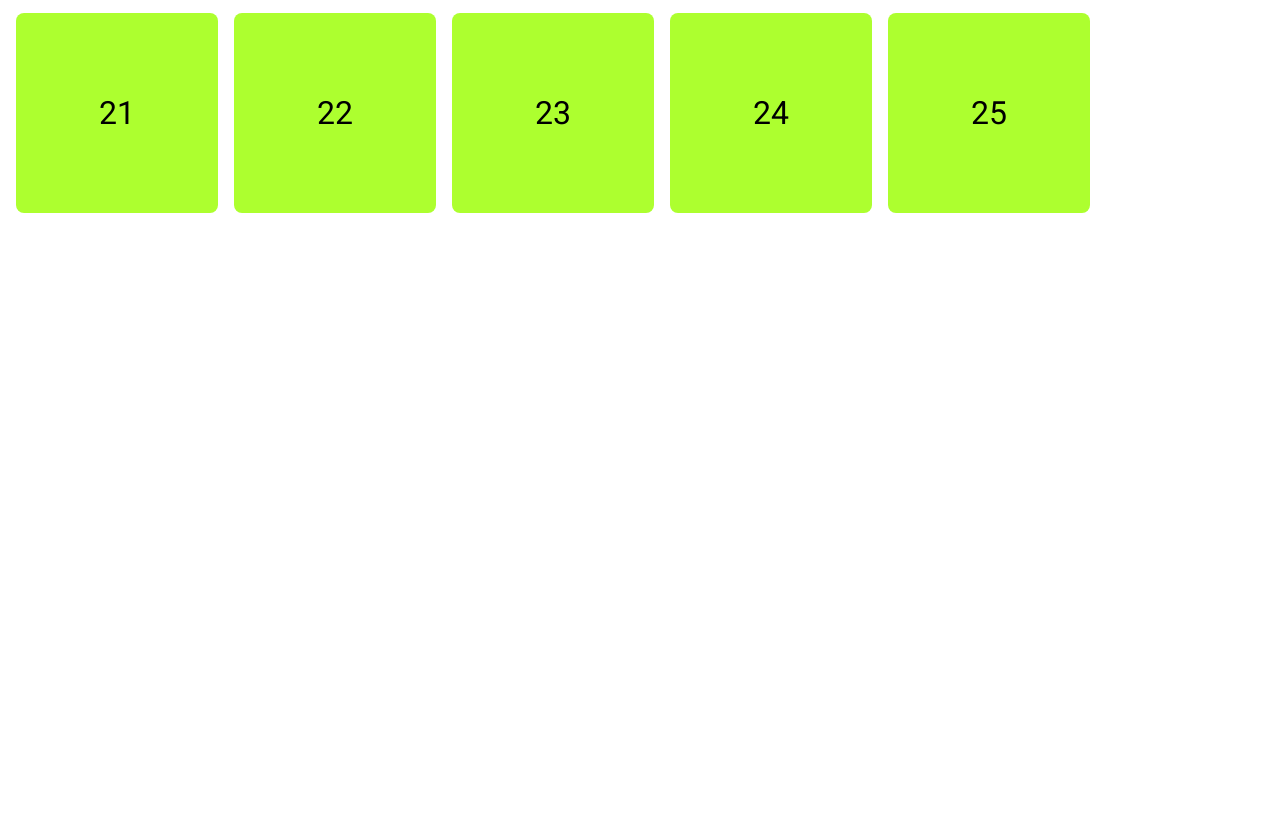
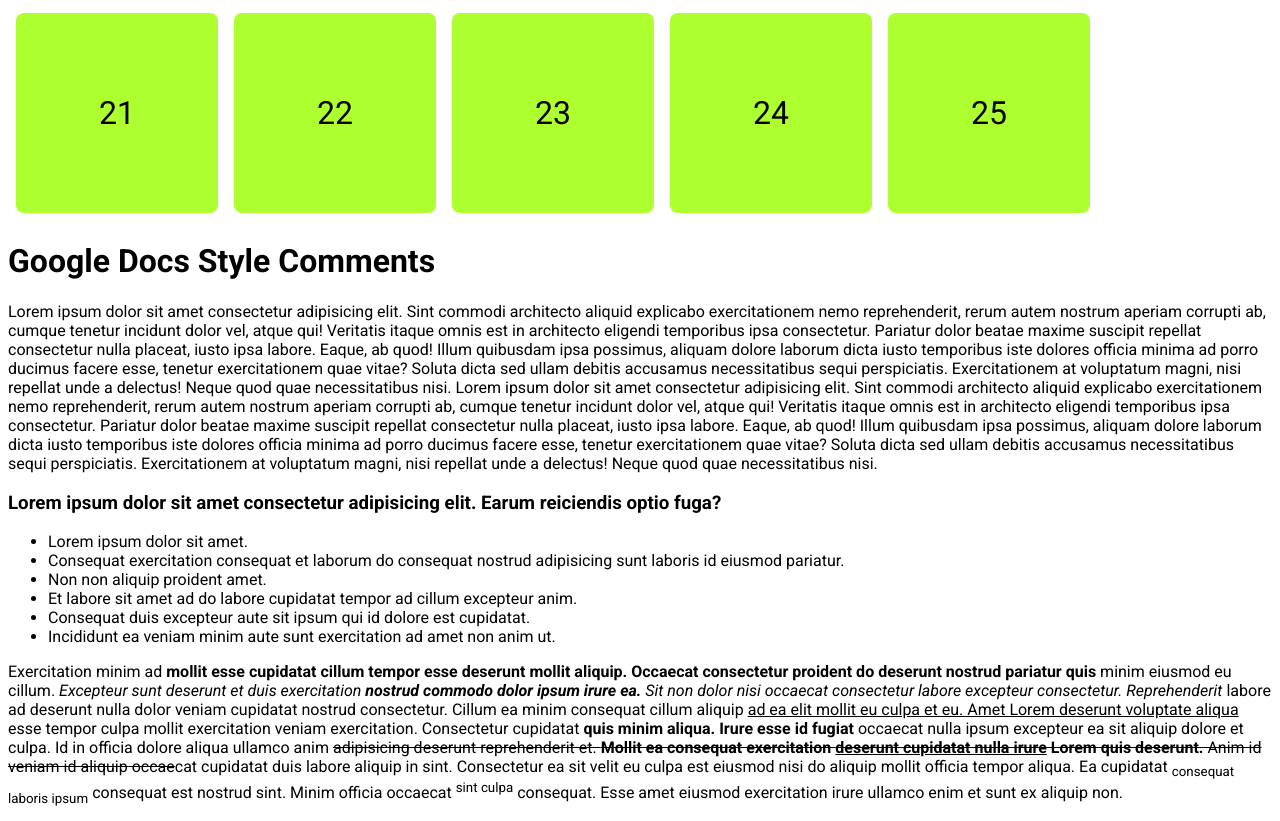
Before and after one commit to snippyly/snippyly-demo-html, a plain HTML site: page public/index.html in a window 1280 px wide. Shown: the part 899-1720 px from the top of the page. Before the commit the page ends 1128 px from the top, so only its background shows below. Drawn offline with Linux system fonts and the light colour scheme.

Commit message:
Updated snippyly to 1.0.33. Added text comments feature.

```diff
--- a/public/index.html
+++ b/public/index.html
@@ -60,6 +60,10 @@
             justify-content: center;
             align-items: center;
             font-size: 32px;
+        }
+
+        .text-comments-container {
+            padding: 24px;
         }
 
         @media (max-width: 700px) {
@@ -148,7 +152,54 @@
         <div class="box" id="box24"><span>24</span></div>
         <div class="box" id="box25"><span>25</span></div>
     </div>
-    <script type="module" src="https://cdn.jsdelivr.net/npm/@snippyly/sdk@1.0.32/snippyly.js" onload="loadSnippyly()">
+    <div className='text-comments-container'>
+        <h1>Google Docs Style Comments</h1>
+        <p>Lorem ipsum dolor sit amet consectetur adipisicing elit. Sint commodi architecto aliquid explicabo
+            exercitationem nemo reprehenderit, rerum autem nostrum aperiam corrupti ab, cumque tenetur incidunt dolor
+            vel, atque qui! Veritatis itaque omnis est in architecto eligendi temporibus ipsa consectetur. Pariatur
+            dolor beatae maxime suscipit repellat consectetur nulla placeat, iusto ipsa labore. Eaque, ab quod! Illum
+            quibusdam ipsa possimus, aliquam dolore laborum dicta iusto temporibus iste dolores officia minima ad porro
+            ducimus facere esse, tenetur exercitationem quae vitae? Soluta dicta sed ullam debitis accusamus
+            necessitatibus sequi perspiciatis. Exercitationem at voluptatum magni, nisi repellat unde a delectus! Neque
+            quod quae necessitatibus nisi. Lorem ipsum dolor sit amet consectetur adipisicing elit. Sint commodi
+            architecto aliquid explicabo exercitationem nemo reprehenderit, rerum autem nostrum aperiam corrupti ab,
+            cumque tenetur incidunt dolor vel, atque qui! Veritatis itaque omnis est in architecto eligendi temporibus
+            ipsa consectetur. Pariatur dolor beatae maxime suscipit repellat consectetur nulla placeat, iusto ipsa
+            labore. Eaque, ab quod! Illum quibusdam ipsa possimus, aliquam dolore laborum dicta iusto temporibus iste
+            dolores officia minima ad porro ducimus facere esse, tenetur exercitationem quae vitae? Soluta dicta sed
+            ullam debitis accusamus necessitatibus sequi perspiciatis. Exercitationem at voluptatum magni, nisi repellat
+            unde a delectus! Neque quod quae necessitatibus nisi.</p>
+        <h3>Lorem ipsum dolor sit amet consectetur adipisicing elit. Earum reiciendis optio fuga?</h3>
+        <ul>
+            <li>Lorem ipsum dolor sit amet.</li>
+            <li>Consequat exercitation consequat et laborum do consequat nostrud adipisicing sunt laboris id eiusmod
+                pariatur.</li>
+            <li>Non non aliquip proident amet.</li>
+            <li>Et labore sit amet ad do labore cupidatat tempor ad cillum excepteur anim.</li>
+            <li>Consequat duis excepteur aute sit ipsum qui id dolore est cupidatat.</li>
+            <li>Incididunt ea veniam minim aute sunt exercitation ad amet non anim ut.</li>
+        </ul>
+        <p>
+            Exercitation minim ad <strong>mollit esse cupidatat cillum tempor esse deserunt mollit aliquip. Occaecat
+                consectetur proident do deserunt nostrud pariatur quis</strong> minim eiusmod eu cillum. <i>Excepteur
+                sunt deserunt et duis exercitation <b>nostrud commodo dolor ipsum irure ea.</b> Sit non dolor nisi
+                occaecat consectetur labore excepteur consectetur. Reprehenderit</i> labore ad deserunt nulla dolor
+            veniam cupidatat nostrud consectetur. Cillum ea minim consequat cillum aliquip <u>ad ea elit mollit eu culpa
+                et eu. Amet Lorem deserunt voluptate aliqua</u> esse tempor culpa mollit exercitation veniam
+            exercitation.
+
+            Consectetur cupidatat <b>quis minim aliqua. Irure esse id fugiat</b> occaecat nulla ipsum excepteur ea sit
+            aliquip dolore et culpa. Id in officia dolore aliqua ullamco anim <s>adipisicing deserunt reprehenderit et.
+                <b>Mollit ea consequat exercitation <u>deserunt cupidatat nulla irure</u> Lorem quis deserunt.</b> Anim
+                id veniam id aliquip occae</s>cat cupidatat duis labore aliquip in sint. Consectetur ea sit velit eu
+            culpa est eiusmod nisi do aliquip mollit officia tempor aliqua.
+
+            Ea cupidatat <sub>consequat laboris ipsum</sub> consequat est nostrud sint. Minim officia occaecat <sup>sint
+                culpa</sup> consequat. Esse amet eiusmod exercitation irure ullamco enim et sunt ex aliquip non.
+        </p>
+    </div>
+    <script type="module" src="https://cdn.jsdelivr.net/npm/@snippyly/sdk@1.0.33/snippyly.js"
+        onload="loadSnippyly()">
     </script>
     <script type="text/javascript" src="./script.js"></script>
 </body>
--- a/public/script.js
+++ b/public/script.js
@@ -5,7 +5,11 @@ async function loadSnippyly() {
     const presenceElement = Snippyly.getPresenceElement();
     presenceElement.getOnlineUsersOnCurrentDocument().subscribe((data) => {
         console.log('getOnlineUsersOnCurrentDocument in html', data);
-    })
+    });
+
+    // To enable text comment feature
+    const commentElement = Snippyly.getCommentElement();
+    commentElement.enableTextCommentButton(true);
 
     if (localStorage.getItem('user')) {
         try {
```
